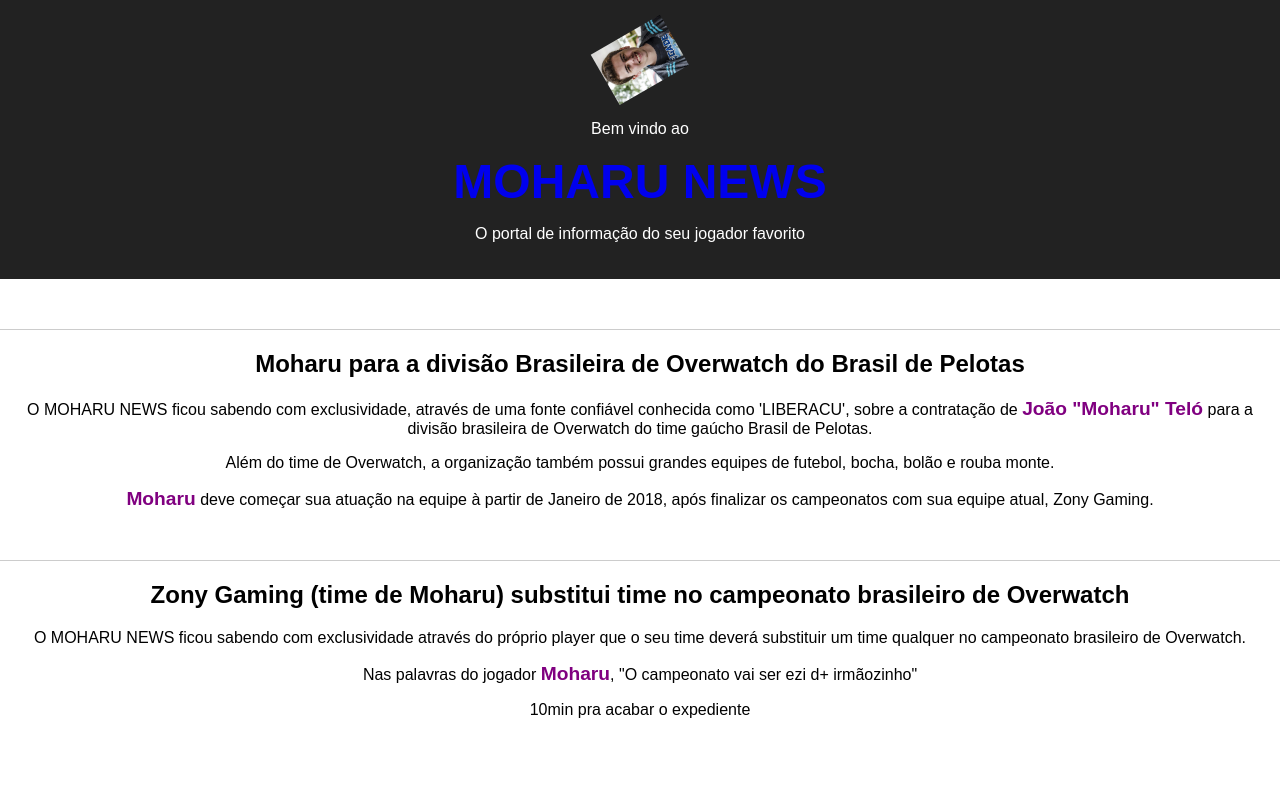
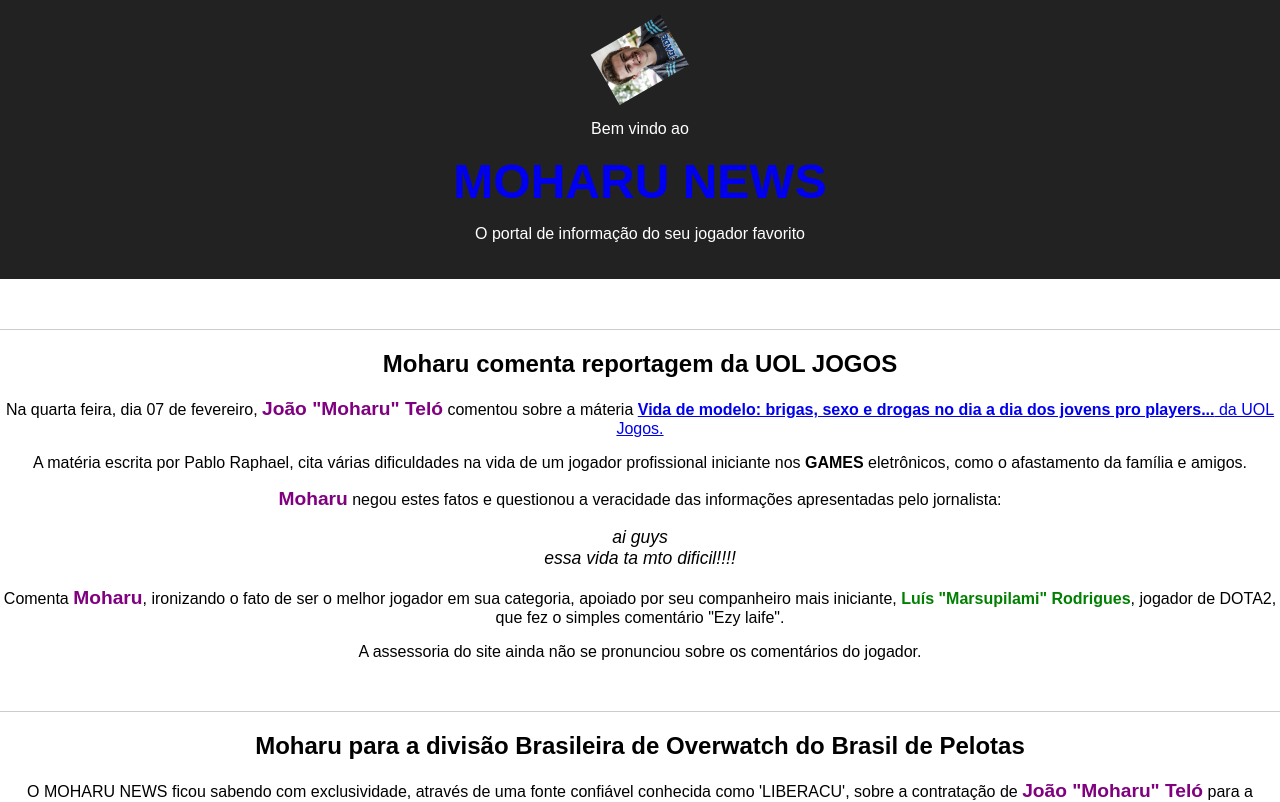
Before and after one commit to arturnista/moharunews, a React (Create React App) app: page / in a window 1280 px wide. Shown: the top 802 px of the page. Built offline with nearby package versions, Linux system fonts and the light colour scheme.

Commit message:
nova noticia

```diff
--- a/src/App.css
+++ b/src/App.css
@@ -49,8 +49,18 @@
 
 }
 
+.news-cit {
+    font-size: 1.1em;
+}
+
 .moharu-name {
     color: purple;
     font-size: 1.2em;
     font-weight: bold;
 }
+
+.other-name {
+    color: green;
+    font-size: 1em;
+    font-weight: bold;
+}
--- a/src/App.js
+++ b/src/App.js
@@ -13,6 +13,30 @@
                 </a>
                 <p className="App-title-text">O portal de informação do seu jogador favorito</p>
             </header>
+
+            <div className='news-container'>
+                <h2 className="news-title">Moharu comenta reportagem da UOL JOGOS</h2>
+                <p className='news-text'>
+                    Na quarta feira, dia 07 de fevereiro, <span className='moharu-name'>João "Moharu" Teló</span> comentou sobre a máteria <a href="https://jogos.uol.com.br/ultimas-noticias/2018/02/07/vida-de-modelo-brigas-sexo-e-drogas-no-dia-a-dia-dos-pro-players.htm"><b>Vida de modelo: brigas, sexo e drogas no dia a dia dos jovens pro players...</b> da UOL Jogos.</a>
+                </p>
+                <p className='news-text'>
+                    A matéria escrita por Pablo Raphael, cita várias dificuldades na vida de um jogador profissional iniciante nos <strong>GAMES</strong> eletrônicos, como o afastamento da família e amigos.
+                </p>
+                <p className='news-text'>
+                    <span className='moharu-name'>Moharu</span> negou estes fatos e questionou a veracidade das informações apresentadas pelo jornalista:
+                </p>
+                <p className='news-cit'><i>
+                    ai guys
+                    <br/>
+                    essa vida ta mto dificil!!!!
+                </i></p>
+                <p className='news-text'>
+                    Comenta <span className='moharu-name'>Moharu</span>, ironizando o fato de ser o melhor jogador em sua categoria, apoiado por seu companheiro mais iniciante, <span className='other-name'>Luís "Marsupilami" Rodrigues</span>, jogador de DOTA2, que fez o simples comentário "Ezy laife".
+                </p>
+                <p className='news-text'>
+                    A assessoria do site ainda não se pronunciou sobre os comentários do jogador.
+                </p>
+            </div>
             <div className='news-container'>
                 <h2 className="news-title">Moharu para a divisão Brasileira de Overwatch do Brasil de Pelotas</h2>
                 <p className='news-text'>
```
Also changed, not shown: 11 other files (tests, documents, lock files or other folders).
